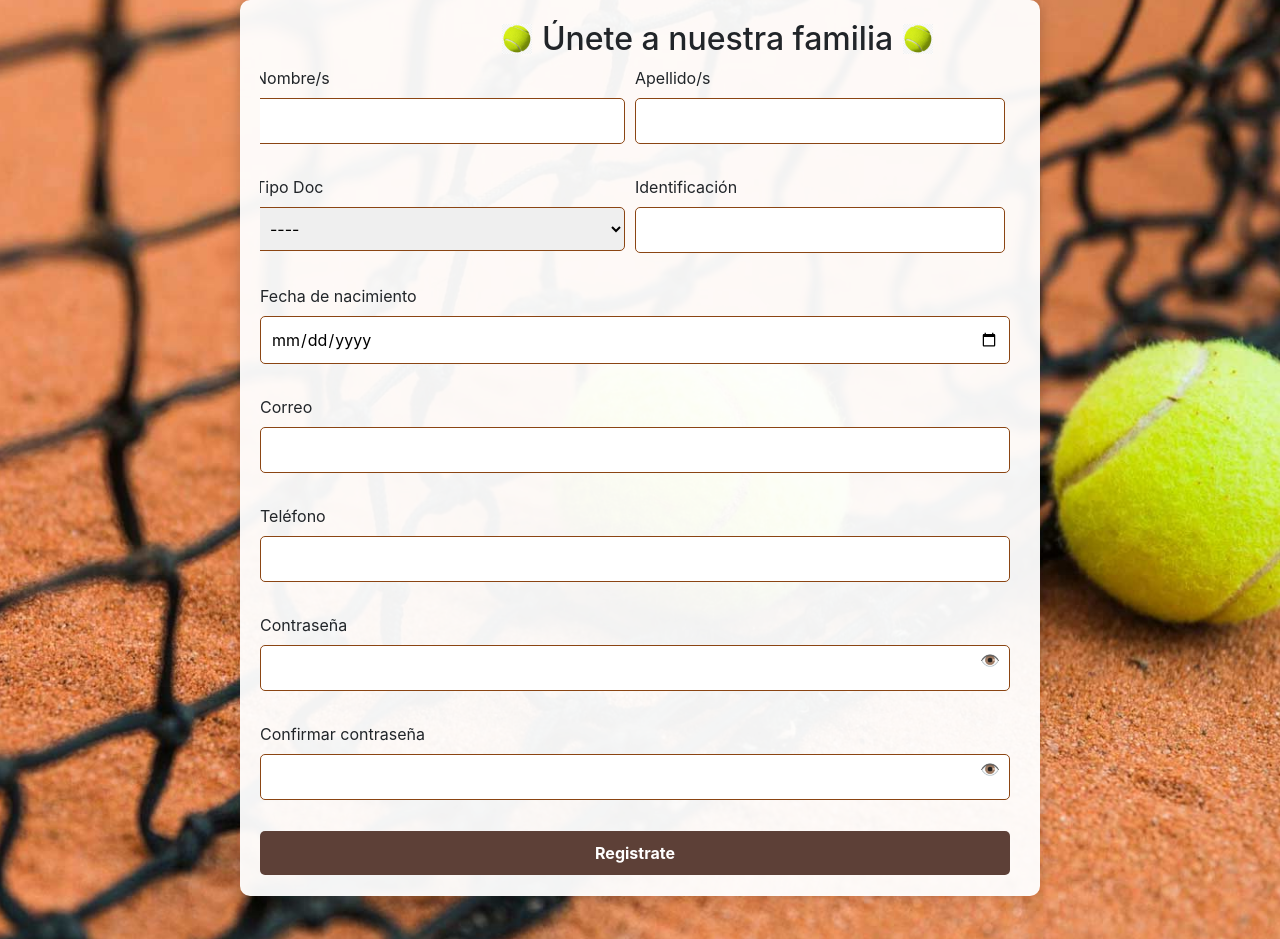
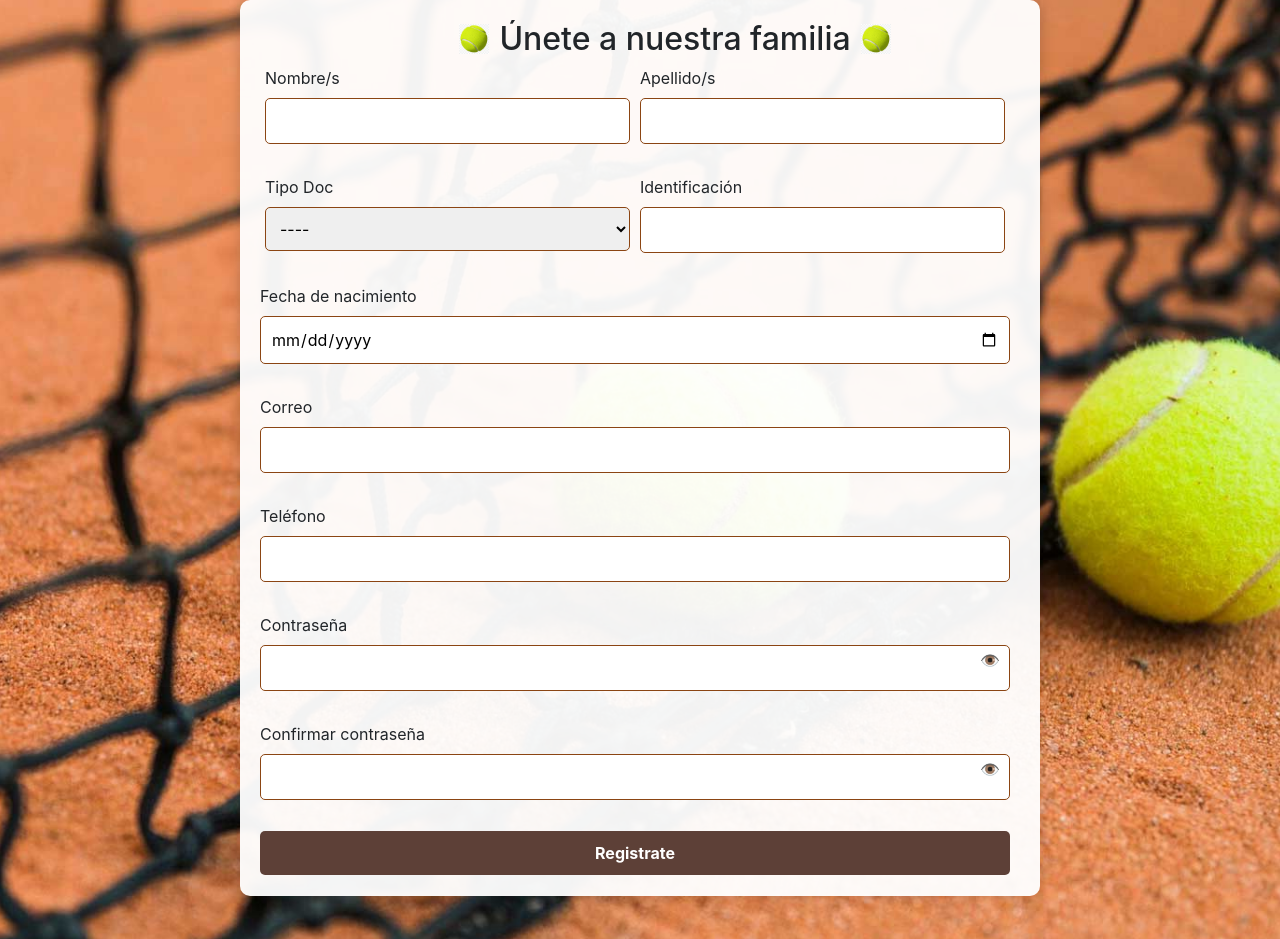
Before and after one commit to Diseno-USabana/ClubTenisC1, a Django app: page /usuarios/register/ in a window 1280 px wide. Shown: the part 112-1051 px from the top of the page. Run offline with Django 5.2, Linux system fonts and the light colour scheme; some libraries are stand-ins or nearby versions.

Commit message:
CambiosRegister

```diff
--- a/templates/usuarios/login.html
+++ b/templates/usuarios/login.html
@@ -110,7 +110,7 @@
   .form-title {
     display: flex;
     align-items: center;
-    padding-left: 165px;
+    padding-left: 80px;
   }
 
     /* Contenedor de fondo que ocupa toda la pantalla */
@@ -190,6 +190,7 @@
   .form-row {
     display: flex;
     gap: 10px;
+    padding-left: 10px;
     width: 100%;
   }
 
```
